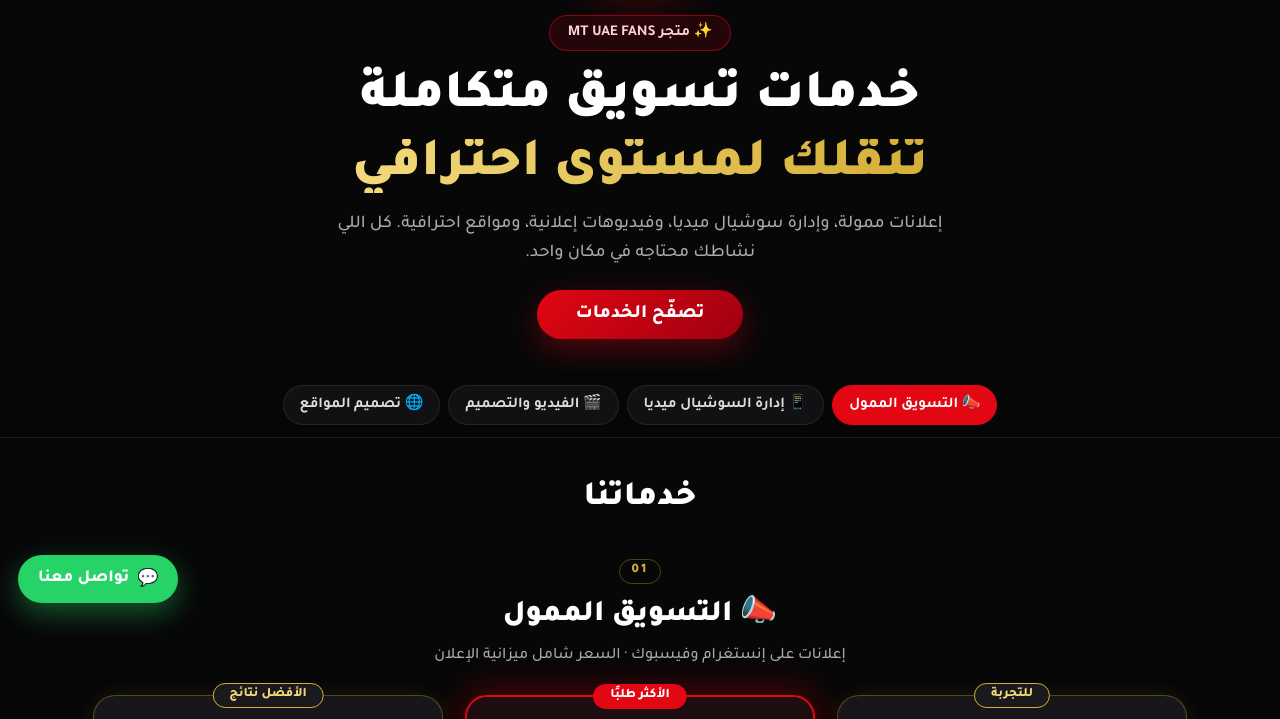
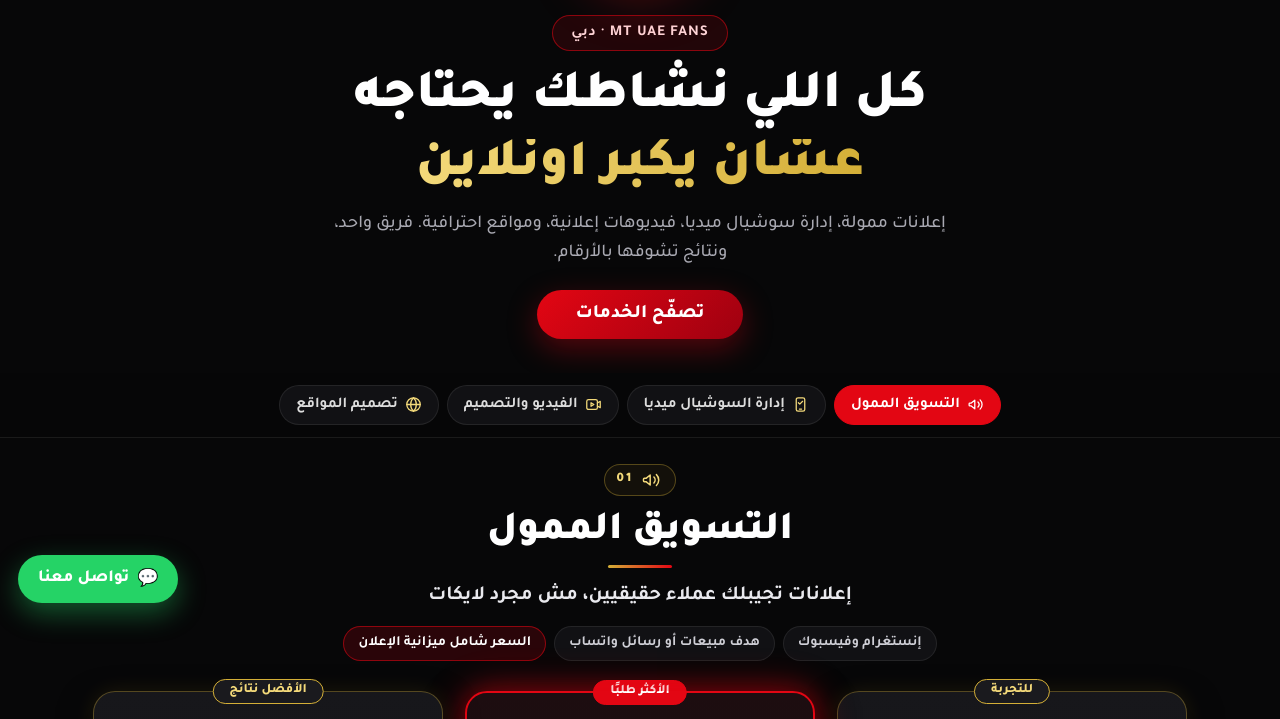
Before and after one commit to ali95858052-gif/mtuae-store, a website: page index.html in a window 1280 px wide. Shown: the part 179-898 px from the top of the page. Drawn offline with Linux system fonts and the light colour scheme.

Commit message:
تصليح التعليق والعناوين

```diff
--- a/app.js
+++ b/app.js
@@ -9,11 +9,27 @@ const isSoon = (p) => p.soon === true || (p.tag || '').includes('قريب');
 const save = () => localStorage.setItem('cart', JSON.stringify(cart));
 
 // أقسام المتجر بالترتيب: كل خدمة بتتحط في قسمها حسب cat في products.json
+// أيقونات مرسومة (SVG) بدل الإيموجي عشان تطلع نفس الشكل على كل الأجهزة
+const ICONS = {
+  ads:     '<path d="M3 11v2a1 1 0 0 0 1 1h2l5 4V6L6 10H4a1 1 0 0 0-1 1z"/><path d="M15.5 8.5a5 5 0 0 1 0 7M18.5 5.5a9 9 0 0 1 0 13"/>',
+  social:  '<rect x="6" y="2.5" width="12" height="19" rx="2.5"/><path d="M10.5 18.5h3"/><path d="M9 9.5l2 2 4-4"/>',
+  media:   '<rect x="2.5" y="5" width="15" height="14" rx="2.5"/><path d="M17.5 10l4-2.5v9l-4-2.5"/><path d="M8.5 9.5v5l4-2.5z"/>',
+  web:     '<circle cx="12" cy="12" r="9.5"/><path d="M2.5 12h19M12 2.5c2.8 2.6 4 6 4 9.5s-1.2 6.9-4 9.5c-2.8-2.6-4-6-4-9.5s1.2-6.9 4-9.5z"/>',
+  other:   '<path d="M12 3l2.6 5.6 6 .7-4.5 4.1 1.2 6L12 16.4 6.7 19.4l1.2-6L3.4 9.3l6-.7z"/>',
+  digital: '<path d="M3 7.5L12 3l9 4.5v9L12 21l-9-4.5z"/><path d="M3 7.5l9 4.5 9-4.5M12 12v9"/>',
+};
+const icon = k => `<svg class="ico" viewBox="0 0 24 24" fill="none" stroke="currentColor" stroke-width="1.8" stroke-linecap="round" stroke-linejoin="round" aria-hidden="true">${ICONS[k] || ICONS.other}</svg>`;
+
+// كل قسم: عنوان + جملة تسويقية + نقاط قصيرة
 const SECTIONS = [
-  { cat: 'ads',    icon: '📣', title: 'التسويق الممول',      sub: 'إعلانات على إنستغرام وفيسبوك · السعر شامل ميزانية الإعلان' },
-  { cat: 'social', icon: '📱', title: 'إدارة السوشيال ميديا', sub: 'نشتغل على حساباتك بالكامل كل شهر · ميزانية الإعلانات منفصلة' },
-  { cat: 'media',  icon: '🎬', title: 'الفيديو والتصميم',     sub: 'فيديوهات إعلانية وتصاميم بهوية علامتك' },
-  { cat: 'web',    icon: '🌐', title: 'تصميم المواقع',        sub: 'مواقع احترافية لنشاطك · تسليم خلال 72 ساعة' },
+  { cat: 'ads',    title: 'التسويق الممول',      tagline: 'إعلانات تجيبلك عملاء حقيقيين، مش مجرد لايكات',
+    chips: ['إنستغرام وفيسبوك', 'هدف مبيعات أو رسائل واتساب', '★ السعر شامل ميزانية الإعلان'] },
+  { cat: 'social', title: 'إدارة السوشيال ميديا', tagline: 'نتولّى حساباتك بالكامل، وإنت ركّز على شغلك',
+    chips: ['محتوى + ريلز + قصص', 'تقارير أداء شهرية', 'ميزانية الإعلانات منفصلة'] },
+  { cat: 'media',  title: 'الفيديو والتصميم',     tagline: 'فيديو إعلاني من صورك، من غير تصوير ولا مونتاج',
+    chips: ['جاهز لإنستغرام وتيك توك', 'بألوان علامتك وشعارك', '★ يبدأ من 39 درهم'] },
+  { cat: 'web',    title: 'تصميم المواقع',        tagline: 'موقع احترافي باسم نشاطك، جاهز خلال 72 ساعة',
+    chips: ['رابط باسم شركتك', 'استضافة سنة + SSL', 'تعديل فوري بالمحادثة'] },
 ];
 const HOT = ['الأكثر طلبًا', 'الأشمل'];   // البطاقات المميزة بإطار أحمر
 const SHOW = 5;                            // عدد المميزات الظاهرة قبل "عرض الكل"
@@ -46,25 +62,31 @@ async function init() {
   const known = SECTIONS.map(s => s.cat);
   const secs = SECTIONS.map(s => ({ ...s, items: products.filter(p => p.type === 'service' && p.cat === s.cat) }));
   const other = products.filter(p => p.type === 'service' && !known.includes(p.cat));
-  if (other.length) secs.push({ cat: 'other', icon: '✨', title: 'خدمات أخرى', sub: 'اطلبها عبر واتساب', items: other });
+  if (other.length) secs.push({ cat: 'other', title: 'خدمات أخرى', tagline: 'اطلبها عبر واتساب', chips: [], items: other });
   const digital = products.filter(p => p.type !== 'service');
-  if (digital.length) secs.push({ cat: 'digital', icon: '📦', title: 'المنتجات الرقمية', sub: 'اشتري، حمّل، وابدأ فورًا', items: digital });
+  if (digital.length) secs.push({ cat: 'digital', title: 'المنتجات الرقمية', tagline: 'اشتري، حمّل، وابدأ فورًا', chips: [], items: digital });
   const shown = secs.filter(s => s.items.length);
 
   $('grid').innerHTML = shown.map((s, i) => `
     <section class="sec" id="sec-${s.cat}">
-      <div class="sec-head"><span class="num">${String(i + 1).padStart(2, '0')}</span>
-        <h3>${s.icon} ${s.title}</h3><p>${s.sub}</p></div>
+      <div class="sec-head">
+        <div class="eyebrow">${icon(s.cat)}<span>${String(i + 1).padStart(2, '0')}</span></div>
+        <h3>${s.title}</h3>
+        <p class="tagline">${s.tagline}</p>
+        ${s.chips.length ? `<div class="chips">${s.chips.map(c => c.startsWith('★') ? `<span class="hl">${c.slice(1).trim()}</span>` : `<span>${c}</span>`).join('')}</div>` : ''}
+      </div>
       <div class="grid">${s.items.map(card).join('')}</div>
     </section>`).join('');
 
   // القائمة السريعة فوق: تودّي على القسم وتنوّر القسم الحالي
-  $('secnav').innerHTML = shown.map(s => `<a href="#sec-${s.cat}" data-cat="${s.cat}">${s.icon} ${s.title}</a>`).join('');
+  $('secnav').innerHTML = shown.map(s => `<a href="#sec-${s.cat}" data-cat="${s.cat}">${icon(s.cat)}${s.title}</a>`).join('');
   if ('IntersectionObserver' in window) {
     const io = new IntersectionObserver(es => es.forEach(e => {
       if (!e.isIntersecting) return;
       document.querySelectorAll('.secnav a').forEach(a => a.classList.toggle('on', a.dataset.cat === e.target.id.slice(4)));
-      const on = document.querySelector('.secnav a.on'); if (on) on.scrollIntoView({ block: 'nearest', inline: 'center' });
+      // نحرّك القائمة نفسها بس (من غير ما نلمس سكرول الصفحة)
+      const on = document.querySelector('.secnav a.on'), nav = $('secnav');
+      if (on && nav.scrollWidth > nav.clientWidth) nav.scrollLeft = on.offsetLeft - (nav.clientWidth - on.offsetWidth) / 2;
     }), { rootMargin: '-45% 0px -50% 0px' });
     document.querySelectorAll('.sec').forEach(el => io.observe(el));
   }
--- a/index.html
+++ b/index.html
@@ -12,22 +12,21 @@
 <body>
 <header class="hero">
   <img class="logo" src="assets/logo.png" alt="MT UAE FANS">
-  <span class="badge">✨ متجر MT UAE FANS</span>
-  <h1>خدمات تسويق متكاملة<br><em>تنقلك لمستوى احترافي</em></h1>
-  <p>إعلانات ممولة، وإدارة سوشيال ميديا، وفيديوهات إعلانية، ومواقع احترافية. كل اللي نشاطك محتاجه في مكان واحد.</p>
+  <span class="badge">MT UAE FANS · دبي</span>
+  <h1>كل اللي نشاطك يحتاجه<br><em>عشان يكبر أونلاين</em></h1>
+  <p>إعلانات ممولة، إدارة سوشيال ميديا، فيديوهات إعلانية، ومواقع احترافية. فريق واحد، ونتائج تشوفها بالأرقام.</p>
   <a class="btn" href="#products">تصفّح الخدمات</a>
 </header>
 <nav class="secnav" id="secnav"></nav>
 
 <main>
   <section id="products">
-    <h2>خدماتنا</h2>
     <div id="grid"></div>
   </section>
   <section class="trust">
-    <div><span>⚡</span><b>تنفيذ سريع</b><small>نبدأ شغلك خلال 24 ساعة</small></div>
-    <div><span>🎯</span><b>نتائج حقيقية</b><small>نتابع الأرقام ونطوّر باستمرار</small></div>
-    <div><span>💬</span><b>دعم مباشر</b><small>تواصل معنا على واتساب في أي وقت</small></div>
+    <div><svg class="ico" viewBox="0 0 24 24" fill="none" stroke="currentColor" stroke-width="1.8" stroke-linecap="round" stroke-linejoin="round"><path d="M13 2.5L4.5 13.5H12l-1 8 8.5-11H12z"/></svg><b>تنفيذ سريع</b><small>نبدأ شغلك خلال 24 ساعة</small></div>
+    <div><svg class="ico" viewBox="0 0 24 24" fill="none" stroke="currentColor" stroke-width="1.8" stroke-linecap="round" stroke-linejoin="round"><circle cx="12" cy="12" r="9"/><circle cx="12" cy="12" r="5"/><circle cx="12" cy="12" r="1.2"/></svg><b>نتائج حقيقية</b><small>نتابع الأرقام ونطوّر باستمرار</small></div>
+    <div><svg class="ico" viewBox="0 0 24 24" fill="none" stroke="currentColor" stroke-width="1.8" stroke-linecap="round" stroke-linejoin="round"><path d="M20.5 12a8.5 8.5 0 0 1-12.6 7.4L3.5 20.5l1.1-4.2A8.5 8.5 0 1 1 20.5 12z"/><path d="M8.5 11h.01M12 11h.01M15.5 11h.01"/></svg><b>دعم مباشر</b><small>تواصل معنا على واتساب في أي وقت</small></div>
   </section>
 </main>
 
--- a/style.css
+++ b/style.css
@@ -14,7 +14,7 @@ body{font-family:'Tajawal',sans-serif;color:var(--text);line-height:1.6;backgrou
 /* ===== الجزء اللي فوق ===== */
 .hero{display:flex;flex-direction:column;align-items:center;text-align:center;padding:52px 20px 34px}
 .logo{width:124px;height:124px;border-radius:50%;margin-bottom:18px;filter:drop-shadow(0 0 26px rgba(227,6,19,.35))}
-.badge{display:inline-block;margin-bottom:14px;background:rgba(227,6,19,.12);border:1px solid rgba(227,6,19,.55);color:#ffd5d8;border-radius:30px;padding:5px 18px;font-weight:700;font-size:15px}
+.badge{display:inline-block;margin-bottom:14px;letter-spacing:1px;background:rgba(227,6,19,.12);border:1px solid rgba(227,6,19,.55);color:#ffd5d8;border-radius:30px;padding:5px 18px;font-weight:700;font-size:15px}
 h1{font-size:clamp(30px,6vw,54px);font-weight:900;margin:0 0 10px;line-height:1.25}
 h1 em{font-style:normal;background:linear-gradient(90deg,var(--gold2),var(--gold));-webkit-background-clip:text;background-clip:text;color:transparent}
 .hero p{color:var(--muted);font-size:18px;max-width:620px}
@@ -24,20 +24,28 @@ h1 em{font-style:normal;background:linear-gradient(90deg,var(--gold2),var(--gold
 
 /* ===== القائمة السريعة للأقسام ===== */
 .secnav{position:sticky;top:0;z-index:6;display:flex;gap:8px;overflow-x:auto;padding:12px 16px;justify-content:safe center;
-  background:rgba(7,7,8,.82);backdrop-filter:blur(10px);-webkit-backdrop-filter:blur(10px);border-bottom:1px solid var(--line);scrollbar-width:none}
+  background:rgba(7,7,8,.96);border-bottom:1px solid var(--line);scrollbar-width:none}
 .secnav::-webkit-scrollbar{display:none}
-.secnav a{flex:0 0 auto;color:#ddd;text-decoration:none;font-weight:700;font-size:15px;padding:7px 16px;border-radius:30px;border:1px solid var(--line);background:var(--surface);transition:.2s}
+.secnav a{flex:0 0 auto;display:inline-flex;align-items:center;gap:7px;color:#ddd;text-decoration:none;font-weight:700;font-size:15px;padding:7px 16px;border-radius:30px;border:1px solid var(--line);background:var(--surface);transition:.2s}
 .secnav a:hover{border-color:var(--gline)}
 .secnav a.on{background:var(--red);border-color:var(--red);color:#fff}
+.secnav .ico{width:17px;height:17px;color:var(--gold2)}
+.secnav a.on .ico{color:#fff}
 
 /* ===== الأقسام ===== */
 main{max-width:1140px;margin:auto;padding:0 18px}
 h2{text-align:center;font-size:34px;font-weight:900;margin:34px 0 6px}
 .sec{padding:26px 0 18px}
-.sec-head{text-align:center;margin-bottom:26px}
-.sec-head .num{display:inline-block;font-weight:900;font-size:13px;color:var(--gold);letter-spacing:2px;border:1px solid var(--gline);border-radius:20px;padding:1px 12px;margin-bottom:8px}
-.sec-head h3{font-size:clamp(24px,4vw,30px);font-weight:900}
-.sec-head p{color:var(--muted);margin-top:4px}
+.sec-head{display:flex;flex-direction:column;align-items:center;text-align:center;margin-bottom:30px}
+.sec-head .eyebrow{display:inline-flex;align-items:center;gap:8px;color:var(--gold2);font-weight:900;font-size:13px;letter-spacing:2px;
+  border:1px solid var(--gline);background:rgba(212,175,55,.06);border-radius:30px;padding:5px 14px 5px 12px;margin-bottom:12px}
+.sec-head .eyebrow .ico{width:20px;height:20px}
+.sec-head h3{font-size:clamp(28px,4.6vw,40px);font-weight:900;line-height:1.2;position:relative;display:inline-block;padding-bottom:12px}
+.sec-head h3::after{content:'';position:absolute;bottom:0;right:50%;transform:translateX(50%);width:64px;height:3px;border-radius:3px;background:linear-gradient(90deg,var(--gold),var(--red))}
+.sec-head .tagline{color:#e9e9ee;font-size:clamp(17px,2.4vw,20px);font-weight:700;margin-top:12px}
+.chips{display:flex;flex-wrap:wrap;justify-content:center;gap:8px;margin-top:14px}
+.chips span{font-size:14px;font-weight:700;color:#cfcfd6;border:1px solid var(--line);background:var(--surface);border-radius:30px;padding:5px 14px}
+.chips span.hl{color:#fff;background:rgba(227,6,19,.16);border-color:rgba(227,6,19,.55)}
 .grid{display:flex;flex-wrap:wrap;justify-content:center;gap:22px}
 
 /* ===== البطاقات ===== */
@@ -45,7 +53,7 @@ h2{text-align:center;font-size:34px;font-weight:900;margin:34px 0 6px}
   background:linear-gradient(180deg,var(--surface2),var(--surface));border:1px solid var(--gline);border-radius:22px;padding:30px 22px 22px;
   box-shadow:0 14px 34px rgba(0,0,0,.55),0 0 22px rgba(212,175,55,.12);
   transform:perspective(900px) translateY(var(--lift,0px)) rotateX(var(--rx,0deg)) rotateY(var(--ry,0deg)) scale(var(--sc,1));
-  transition:transform .35s cubic-bezier(.2,.8,.2,1),border-color .3s,box-shadow .35s;will-change:transform}
+  transition:transform .35s cubic-bezier(.2,.8,.2,1),border-color .3s,box-shadow .35s}
 /* لمعة بتمشي مع الماوس جوه البطاقة */
 .card::before{content:'';position:absolute;inset:0;border-radius:inherit;pointer-events:none;opacity:0;transition:opacity .3s;
   background:radial-gradient(260px circle at var(--mx,50%) var(--my,0%),rgba(243,217,122,.13),transparent 60%)}
@@ -55,12 +63,15 @@ h2{text-align:center;font-size:34px;font-weight:900;margin:34px 0 6px}
 .card:hover .em{transform:scale(1.1) rotate(-6deg)}
 .card .em{transition:transform .35s cubic-bezier(.2,.8,.2,1)}
 /* البطاقات المميزة: إضاءة حمرا بتنبض بهدوء */
-.card.hot{border:2px solid var(--red);background:linear-gradient(180deg,#1d0d10,var(--surface));animation:glow 3.2s ease-in-out infinite}
-@keyframes glow{0%,100%{box-shadow:0 18px 44px rgba(0,0,0,.6),0 0 22px rgba(227,6,19,.28)}50%{box-shadow:0 18px 44px rgba(0,0,0,.6),0 0 40px rgba(227,6,19,.48)}}
+.card.hot{border:2px solid var(--red);background:linear-gradient(180deg,#1d0d10,var(--surface));box-shadow:0 18px 44px rgba(0,0,0,.6),0 0 24px rgba(227,6,19,.3)}
+/* النبض بقى على طبقة منفصلة بتتغير شفافيتها بس (خفيف على الجهاز) */
+.card.hot::after{content:'';position:absolute;inset:-2px;border-radius:inherit;pointer-events:none;box-shadow:0 0 42px rgba(227,6,19,.5);opacity:0;animation:glow 3.2s ease-in-out infinite}
+@keyframes glow{0%,100%{opacity:0}50%{opacity:1}}
 .card.hot::before{background:radial-gradient(260px circle at var(--mx,50%) var(--my,0%),rgba(255,60,70,.16),transparent 60%)}
-.card.hot:hover{border-color:#ff2a38;animation:none;box-shadow:0 28px 56px rgba(0,0,0,.7),0 0 0 1px rgba(255,42,56,.4),0 0 56px rgba(227,6,19,.55)}
+.card.hot:hover::after{animation:none;opacity:0}
+.card.hot:hover{border-color:#ff2a38;box-shadow:0 28px 56px rgba(0,0,0,.7),0 0 0 1px rgba(255,42,56,.4),0 0 56px rgba(227,6,19,.55)}
 .card:active{--sc:.99}
-@media (prefers-reduced-motion:reduce){.card,.card .em{transition:none}.card.hot{animation:none}.card:hover{--lift:0px;--sc:1}}
+@media (prefers-reduced-motion:reduce){.card,.card .em{transition:none}.card.hot::after{animation:none}.card:hover{--lift:0px;--sc:1}}
 .tag{position:absolute;top:-13px;right:50%;transform:translateX(50%);background:#1a1a1e;border:1px solid var(--gold);color:var(--gold2);border-radius:20px;padding:1px 16px;font-weight:800;font-size:13px;white-space:nowrap}
 .card.hot .tag{background:var(--red);border-color:var(--red);color:#fff}
 .card .em{width:78px;height:78px;margin:0 auto 12px;display:grid;place-items:center;font-size:40px;border-radius:50%;
@@ -84,7 +95,7 @@ h2{text-align:center;font-size:34px;font-weight:900;margin:34px 0 6px}
 /* ===== لماذا نحن ===== */
 .trust{display:grid;grid-template-columns:repeat(auto-fit,minmax(220px,1fr));gap:16px;margin:40px 0 50px}
 .trust div{text-align:center;border:1px solid var(--line);border-radius:18px;padding:20px 14px;background:var(--surface)}
-.trust span{font-size:30px}
+.trust .ico{width:34px;height:34px;color:var(--gold2);padding:7px;border-radius:12px;background:rgba(212,175,55,.08);border:1px solid var(--gline);box-sizing:content-box}
 .trust b{display:block;font-size:18px;margin-top:4px}
 .trust small{color:var(--muted);font-size:14px}
 
```
